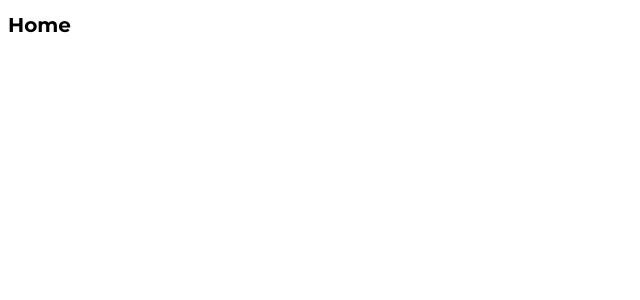
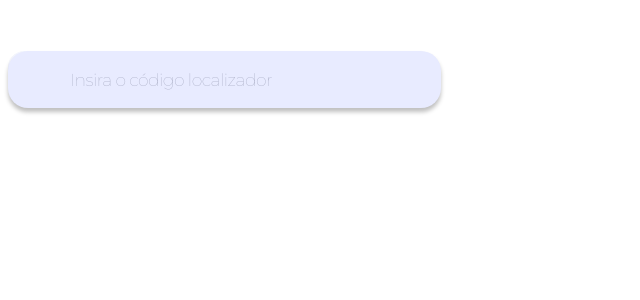
Before and after one commit to Vamos-Parcelar-Lift-Learning/Frontend, a React (Create React App) app: page / in a window 1280 px wide. Shown: the top 300 px of the page, without its empty margins (0-640 px from the left). Built offline with nearby package versions, Linux system fonts and the light colour scheme.

Commit message:
Adiçao de botoes de login, sign up e input de pesquisa
Signed-off-by: Fabiana Ribas <fabianalv.ribas@gmail.com>

```diff
--- a/package.json
+++ b/package.json
@@ -11,6 +11,7 @@
     "@types/react": "^16.9.53",
     "@types/react-dom": "^16.9.8",
     "@types/react-router-dom": "^5.1.6",
+    "prop-types": "^15.7.2",
     "react": "^17.0.1",
     "react-dom": "^17.0.1",
     "react-router-dom": "^5.2.0",
@@ -38,6 +39,7 @@
     ]
   },
   "devDependencies": {
+    "@material-ui/core": "^4.11.0",
     "@types/styled-components": "^5.1.4",
     "@typescript-eslint/eslint-plugin": "^4.5.0",
     "@typescript-eslint/parser": "^4.5.0",
--- /dev/null
+++ b/src/components/HeaderButton/index.tsx
@@ -0,0 +1,25 @@
+import React from 'react';
+import PropTypes from 'prop-types';
+import { ContainerButton } from './styles';
+
+interface ButtonConfigurationProps {
+  left: '835.3px' | '741.3px';
+}
+
+interface LabelButton extends ButtonConfigurationProps {
+  label: string;
+}
+
+const HeaderButton: React.FC<LabelButton> = ({ label }, { left }) => {
+  return (
+    <div>
+      <ContainerButton left={left}>{label}</ContainerButton>
+    </div>
+  );
+};
+
+HeaderButton.propTypes = {
+  label: PropTypes.string.isRequired,
+};
+
+export default HeaderButton;
--- /dev/null
+++ b/src/components/HeaderButton/styles.ts
@@ -0,0 +1,35 @@
+import styled from 'styled-components';
+
+// 'px' posição do componente na tela
+interface ButtonConfigurationProps {
+  left: '835.3px' | '741.3px';
+}
+
+export const ContainerButton = styled.button<ButtonConfigurationProps>`
+  position: absolute;
+  display: grid;
+  width: 77.6px;
+  height: 32.62px;
+  left: ${props => props.left};
+  top: 51px;
+  border: 3px solid #f5f7fe;
+  border-radius: 60px;
+  font-family: 'Montserrat';
+  font-style: normal;
+  font-weight: 500;
+  font-size: 16px;
+  line-height: normal;
+  color: #f5f7fe;
+  background-color: #5d64d3;
+
+  &::hover {
+    background-color: #f5f7fe;
+    color: #5d64d3;
+    box-shadow: 0 12px 16px 0 rgba(0, 0, 0, 0.24),
+      0 17px 50px 0 rgba(0, 0, 0, 0.19);
+  }
+  /* .disabled {
+  opacity: 0.6;
+  cursor: not-allowed;
+} */
+`;
--- /dev/null
+++ b/src/components/InputSearch/index.tsx
@@ -0,0 +1,30 @@
+import React from 'react';
+import PropTypes from 'prop-types';
+import { ContainerInputSearch } from './styles';
+
+// 'px' posição em tela definidos no styles do componente
+interface InputSearchConfigurationProps {
+  left: '68.66px' | '398px';
+  top: '312.6px' | '92.6px';
+}
+
+interface LabelInputSearch extends InputSearchConfigurationProps {
+  placeholder: string;
+}
+
+const InputSearch: React.FC<LabelInputSearch> = (
+  { placeholder },
+  { left, top },
+) => {
+  return (
+    <div>
+      <ContainerInputSearch placeholder={placeholder} left={left} top={top} />
+    </div>
+  );
+};
+
+InputSearch.propTypes = {
+  placeholder: PropTypes.string.isRequired,
+};
+
+export default InputSearch;
--- /dev/null
+++ b/src/components/InputSearch/styles.ts
@@ -0,0 +1,33 @@
+import styled from 'styled-components';
+
+// 'px' posição do componente na tela
+interface InputSearchConfigurationProps {
+  left: '68.66px' | '398px';
+  top: '312.6px' | '92.6px';
+}
+
+export const ContainerInputSearch = styled.input<InputSearchConfigurationProps>`
+  position: absolute;
+  display: inline;
+  width: 432.6px;
+  height: 57.46px;
+  padding: 0px;
+  left: ${props => props.left};
+  top: 51px;
+  border: 0px solid;
+  border-radius: 20px;
+  font-family: 'Montserrat';
+  line-height: 48px;
+  letter-spacing: -0.52px;
+  font-style: normal;
+  text-indent: 62px;
+  text-align: justify;
+  font-weight: 200;
+  font-size: 17.3px;
+  color: rgb(0, 0, 0, 0.5);
+  background-color: #e8ebff;
+  box-shadow: 0px 4px 4px rgba(0, 0, 0, 0.25);
+  /* here we use the dynamically computed prop */
+  left: ${props => props.left};
+  top: ${props => props.top};
+`;
--- a/src/pages/Home/index.tsx
+++ b/src/pages/Home/index.tsx
@@ -1,7 +1,19 @@
 import React from 'react';
+import HeaderButton from '../../components/HeaderButton/index';
+import InputSearch from '../../components/InputSearch/index';
 
 const Home: React.FC = () => {
-  return <h1>Home</h1>;
+  return (
+    <h1>
+      <HeaderButton left="741.3px" label="Login" />
+      <HeaderButton left="835.3px" label="Sign up" />
+      <InputSearch
+        left="68.66px"
+        top="312.6px"
+        placeholder="Insira o código localizador"
+      />
+    </h1>
+  );
 };
 
 export default Home;
```
Also changed, not shown: 1 other file (tests, documents, lock files or other folders).
